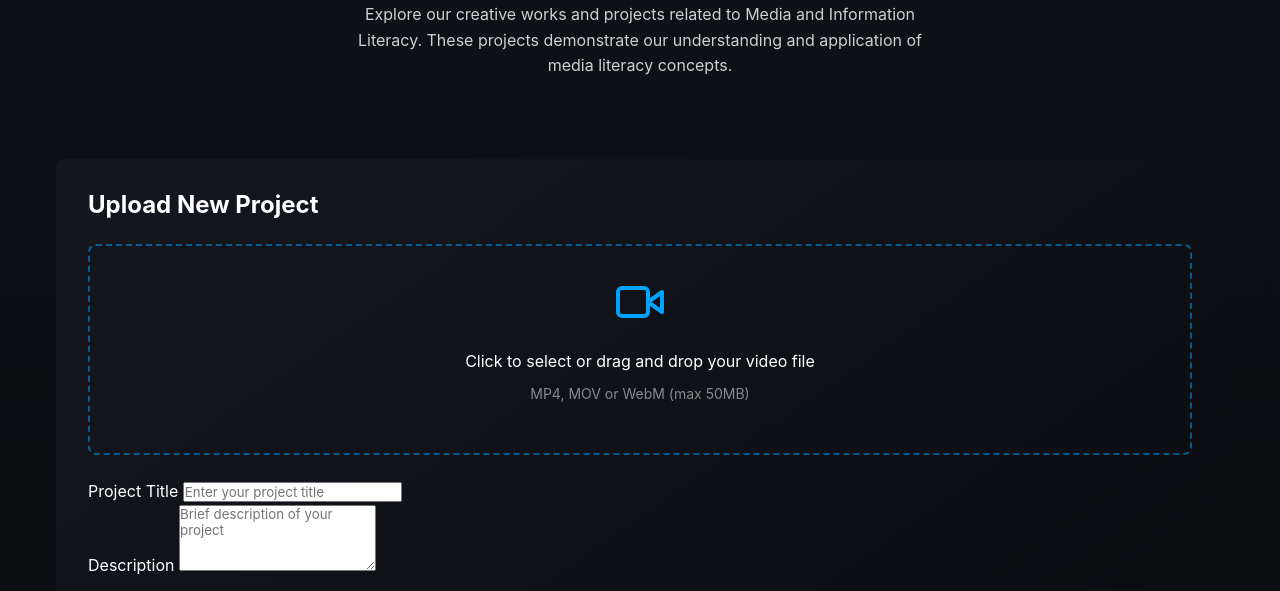
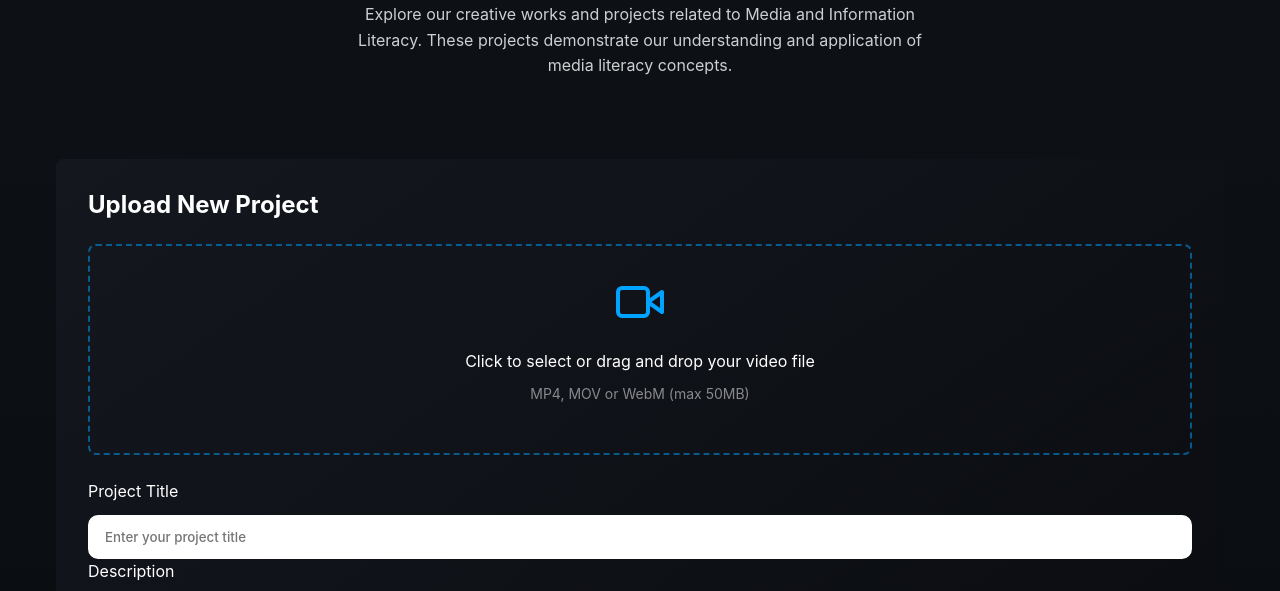
Before and after one commit to joselito2457/Multimedia-Portfolio, a plain HTML site: page projects.html in a window 1280 px wide. Shown: the part 190-781 px from the top of the page. Drawn offline with Linux system fonts and the light colour scheme.

Commit message:
add a new file

```diff
--- a/projects.html
+++ b/projects.html
@@ -225,6 +225,26 @@
 
     .modal-description {
       color: rgba(255, 255, 255, 0.7);
+    }
+
+    .form-group {
+      position: relative;
+      display: flex;
+      flex-direction: column;
+      gap: 10px;
+    }
+
+    .form-input {
+      border: 2px solid white;
+      nackground: transparent;
+      border-radius: 10px;
+      padding: 12px 15px;
+      color: black;
+      font-weight: 500;
+      outline: none;
+      caret-color: rgb(155, 78, 255);
+      transition-duration: .3s;
+      font-family: Whitney, -apple-system, BlinkMacSystemFont, Segoe UI, Roboto, Helvetica, Arial, sans-serif;
     }
   </style>
 </head>
```
